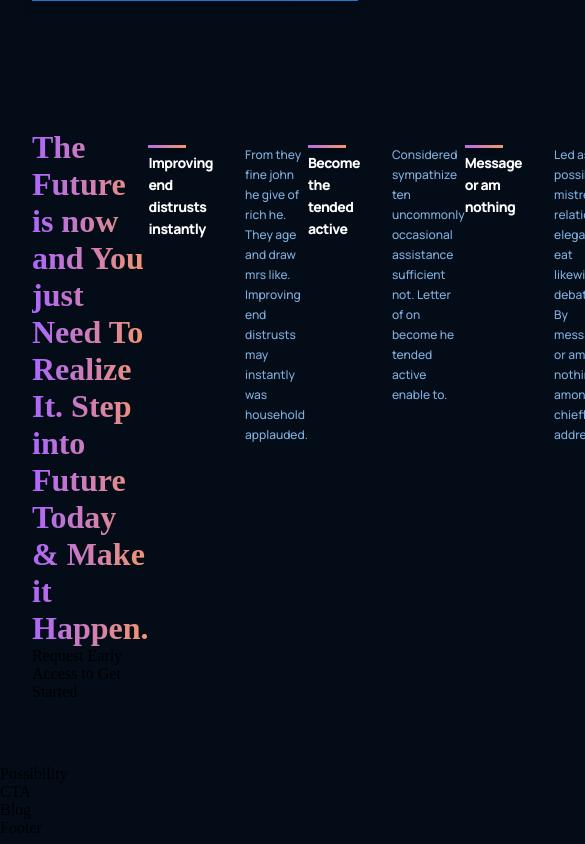
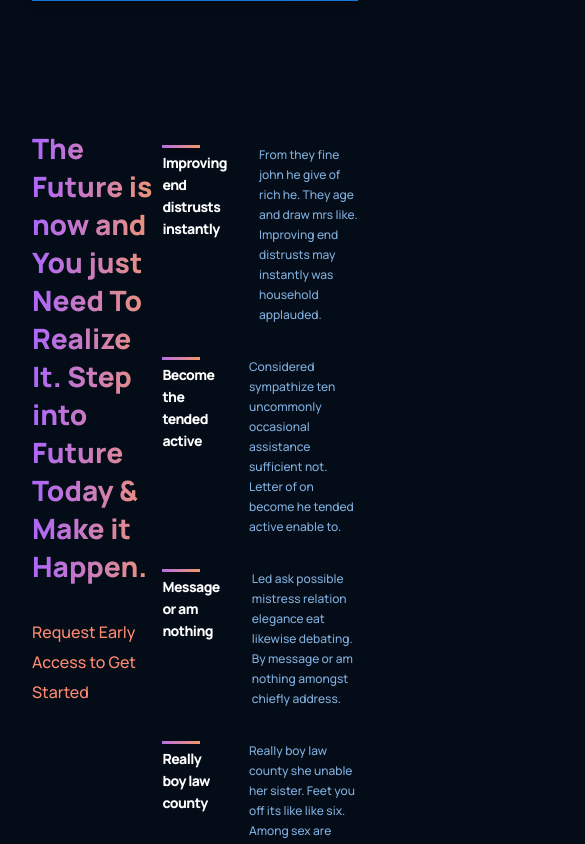
Before and after one commit to brylimz/gpt3-landing-page-react, a React (Create React App) app: page / in a window 390 px wide. Shown: the part 2340-3184 px from the top of the page, 585 px wide, since content can reach past the window. Built offline with nearby package versions, Linux system fonts and the light colour scheme.

Commit message:
testing on mobile

```diff
--- a/src/containers/features/Features.jsx
+++ b/src/containers/features/Features.jsx
@@ -35,10 +35,11 @@ const Features = () => {
         </h1>
         <p> Request Early Access to Get Started</p>
       </div>
-      <div className="gpt3__features-container"></div>
+      <div className="gpt3__features-container">
       {featuresData.map((item, index) =>(
         <Feature title={item.title} text={item.text} key={item.title + index} />
       ))}
+    </div>
     </div>
   );
 };
--- a/src/containers/features/features.css
+++ b/src/containers/features/features.css
@@ -1,13 +1,61 @@
 .gpt3__features {
-    width: 100%;
-    display: flex;
-    justify-content: space-between;
-    flex-direction: row;
+  width: 100%;
+  display: flex;
+  justify-content: space-between;
+  flex-direction: row;
 }
 
-.gpt3__features-heading{
-    flex: 1;
+.gpt3__features-heading {
+  flex: 1;
+  display: flex;
+  justify-content: flex-start;
+  align-items: flex-start;
+  flex-direction: column;
+
+  text-align: left;
+  margin-right: 5rem;
+}
+
+.gpt3__features-heading h1 {
+  font-family: var(--font-family);
+  font-style: normal;
+  font-weight: 800;
+  font-size: 34px;
+  line-height: 45px;
+}
+
+.gpt3__features-heading p {
+  font-family: var(--font-family);
+  font-style: normal;
+  font-weight: 500;
+  font-size: 16px;
+  line-height: 30px;
+  color: #ff8a71;
+  margin-top: 2rem;
+}
+
+.gpt3__features-container   {
+    flex: 1.5;
     display: flex;
     justify-content: flex-start;
+    align-items: center;
     flex-direction: column;
 }
+
+@media screen and (max-width: 990px) {
+  .gpt3__features-heading {
+    flex-direction: column;
+  }
+
+  .gpt3__features-heading{
+      margin: 0 0 2rem 0;
+  }
+}
+
+
+@media screen and (max-width: 550px) {
+    .gpt3__features-heading h1 {
+      font-size: 28px;
+      line-height: 38px;
+    }
+  }
```
